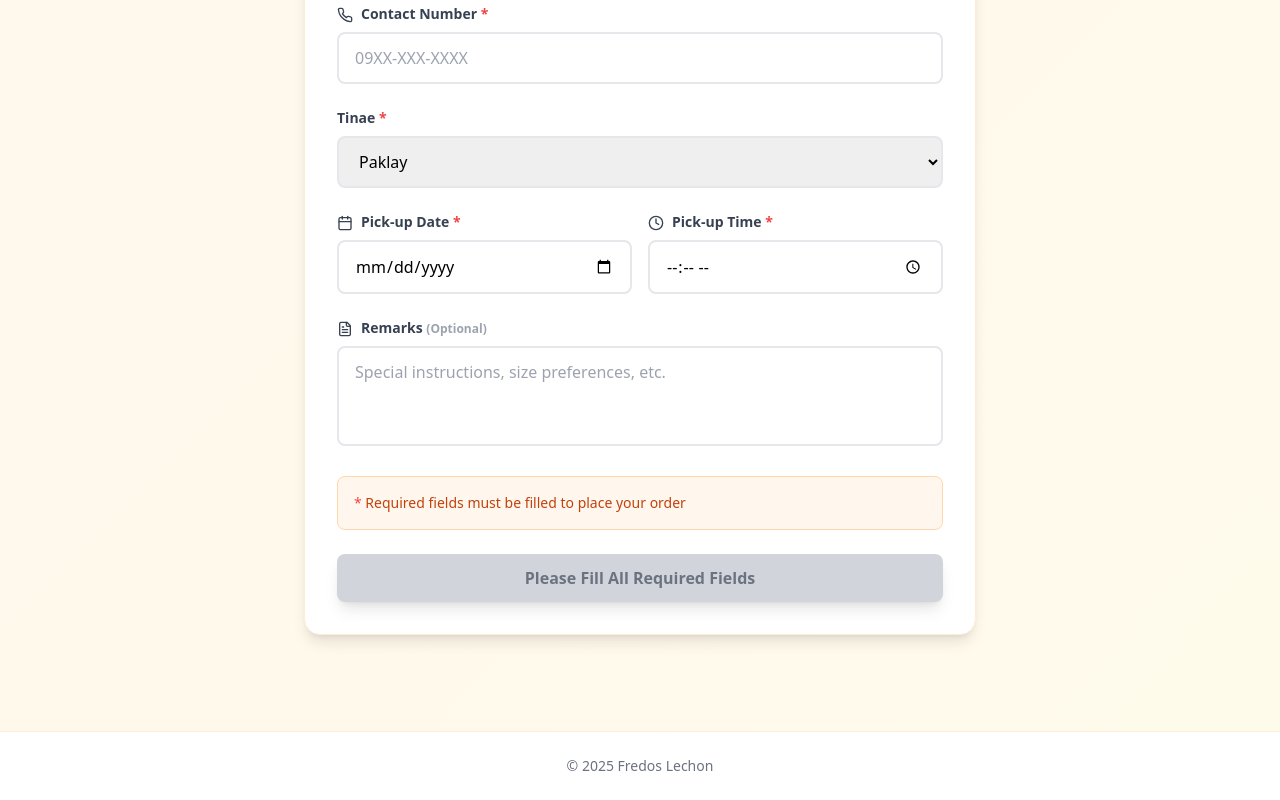
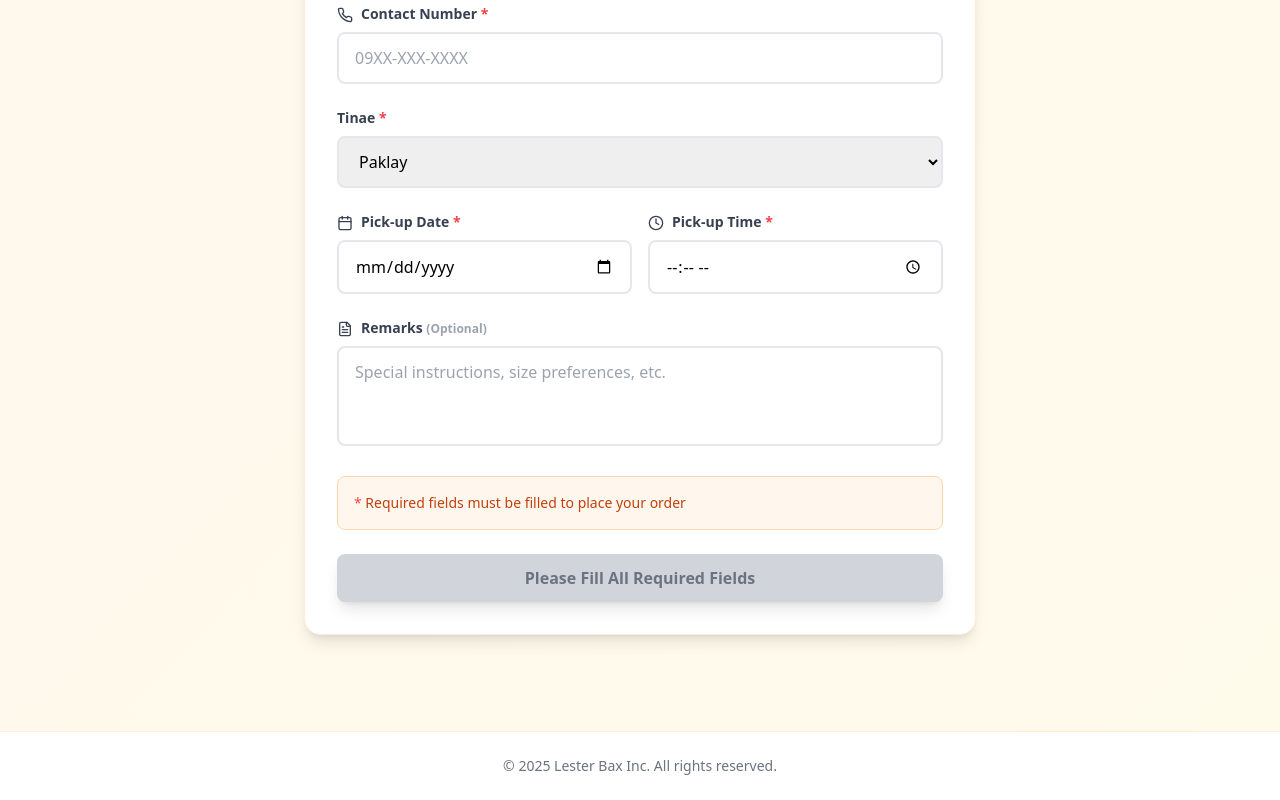
Before and after one commit to jlbbacs/fredos-lechon, a React (Vite) app: page / in a window 1280 px wide. Shown: the part 558-1358 px from the top of the page. Built offline with nearby package versions, Linux system fonts and the light colour scheme.

Commit message:
adding footer details

```diff
--- a/src/App.tsx
+++ b/src/App.tsx
@@ -82,7 +82,7 @@ function App() {
       <footer className="bg-white border-t border-orange-100 mt-16">
         <div className="max-w-7xl mx-auto px-4 sm:px-6 lg:px-8 py-6">
           <p className="text-center text-gray-500 text-sm">
-            © 2025 Fredos Lechon
+          © 2025 Lester Bax Inc. All rights reserved.
           </p>
         </div>
       </footer>
```
Also changed, not shown: lechon.png (added).
